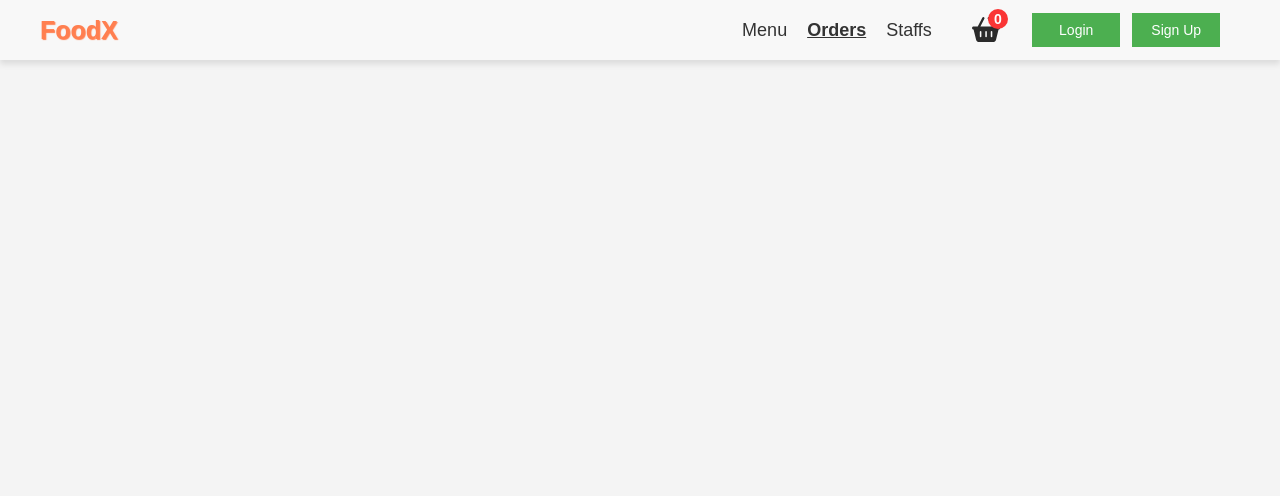
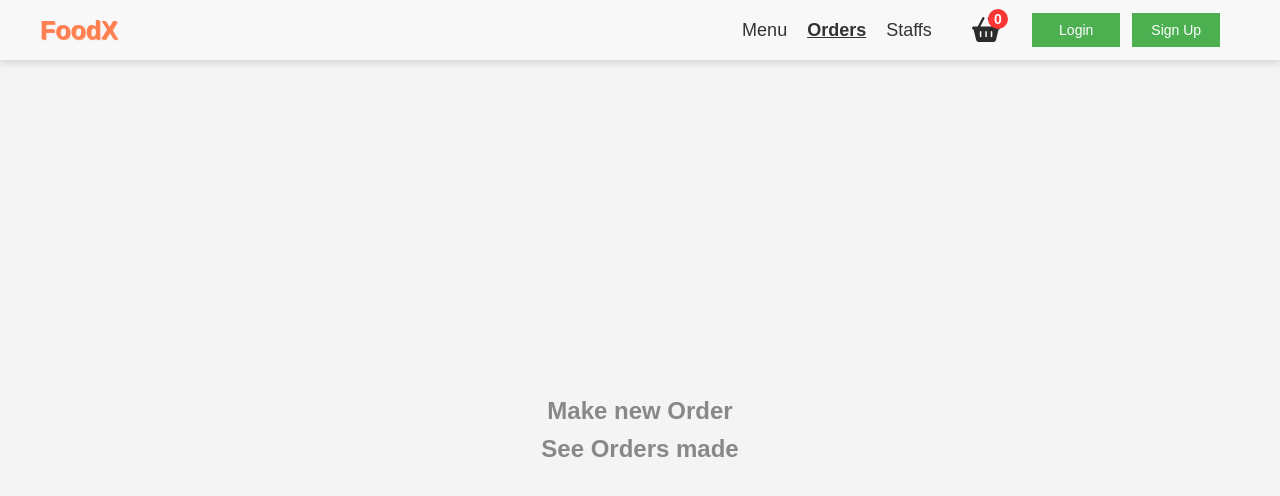
Before and after one commit to dev-m-josh/hotel-management-app, a React (Create React App) app in the folder UI/hotel-management-app/: page /orders in a window 1280 px wide. Shown: the top 496 px of the page. Built offline with nearby package versions, Linux system fonts and the light colour scheme.

Commit message:
removal of errors

```diff
--- a/UI/hotel-management-app/src/Components/Login.js
+++ b/UI/hotel-management-app/src/Components/Login.js
@@ -44,7 +44,7 @@ export default function Login() {
       }
     } catch (err) {
       // Handle errors
-      console.error("Login error:", err); // Log the error for debugging
+      console.error("Login error:", err); // Log the error
       setError("Incorrect email or password");
     } finally {
       setLoading(false); // Set loading to false when the request is done
--- a/UI/hotel-management-app/src/Components/Orders.js
+++ b/UI/hotel-management-app/src/Components/Orders.js
@@ -3,7 +3,8 @@ import React from 'react'
 export default function Orders() {
   return (
     <div>
-
+      <h2>Make new Order</h2>
+      <h2>See Orders made</h2>
     </div>
   )
 }
--- a/UI/hotel-management-app/src/Components/SignUp.js
+++ b/UI/hotel-management-app/src/Components/SignUp.js
@@ -22,7 +22,7 @@ export default function SignUp() {
     };
 
     try {
-      // Send data to the backend server (assuming your backend runs on localhost:5000)
+      // Send data to the backend server
       const response = await axios.post("http://localhost:3000/users", userData);
 
       // If the request is successful
@@ -30,7 +30,7 @@ export default function SignUp() {
       alert("User signed up successfully!");
 
     } catch (error) {
-      // Handle error (e.g., invalid data or server error)
+      // Handle error
       console.error("There was an error during sign-up", error);
       setErrorMessage("An error occurred. Please try again.");
     }
--- a/UI/hotel-management-app/src/Components/Staffs.js
+++ b/UI/hotel-management-app/src/Components/Staffs.js
@@ -70,7 +70,7 @@ function Staffs() {
               <h4><span>Position: </span>{staff.user_role}</h4>
               <p><span>Email: </span>{staff.user_email}</p>
               <button className="edit">Edit</button>
-              <button className="delete">Delete</button>
+              <button className="delete">Fire</button>
             </div>
           ))
         )}
```
